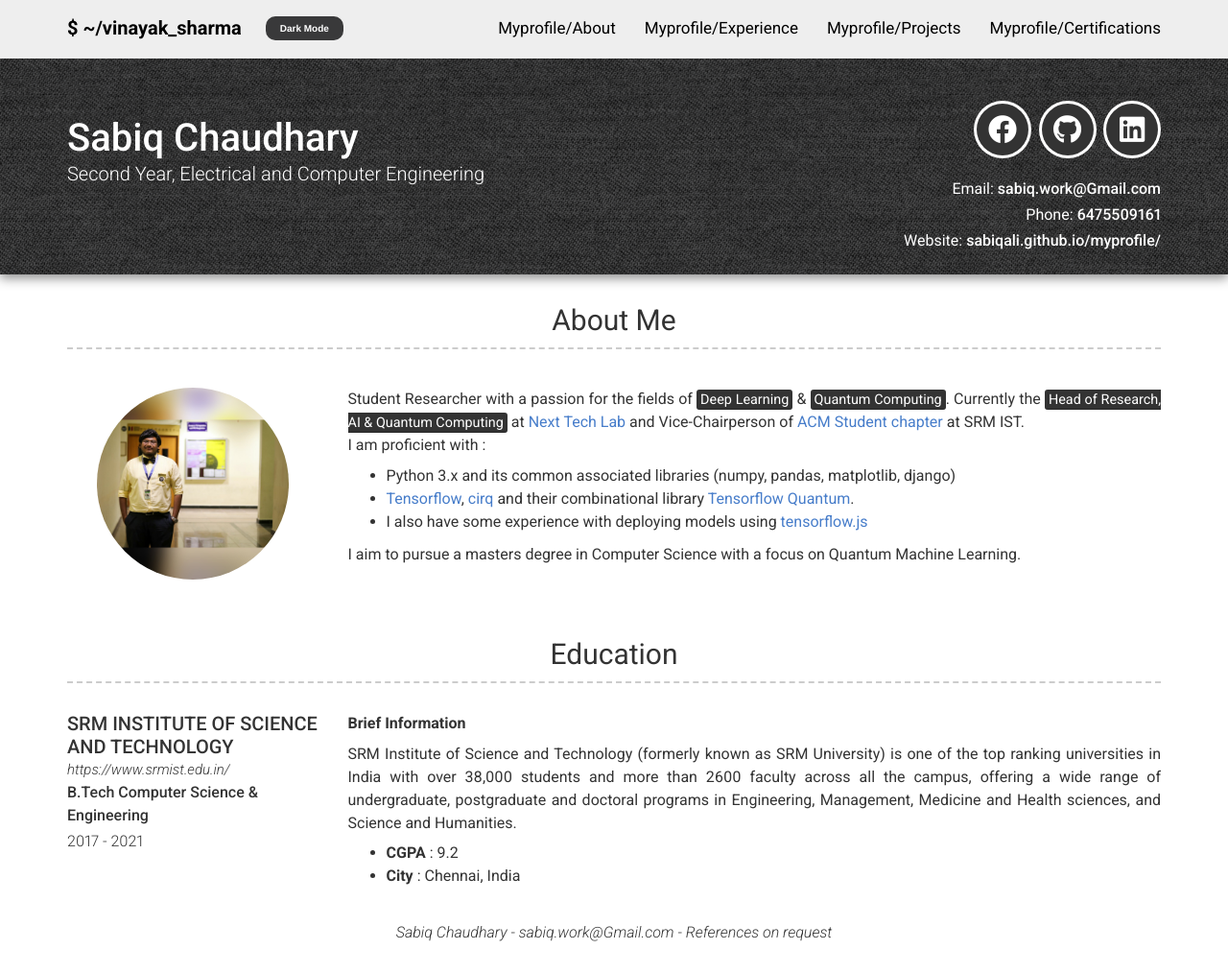
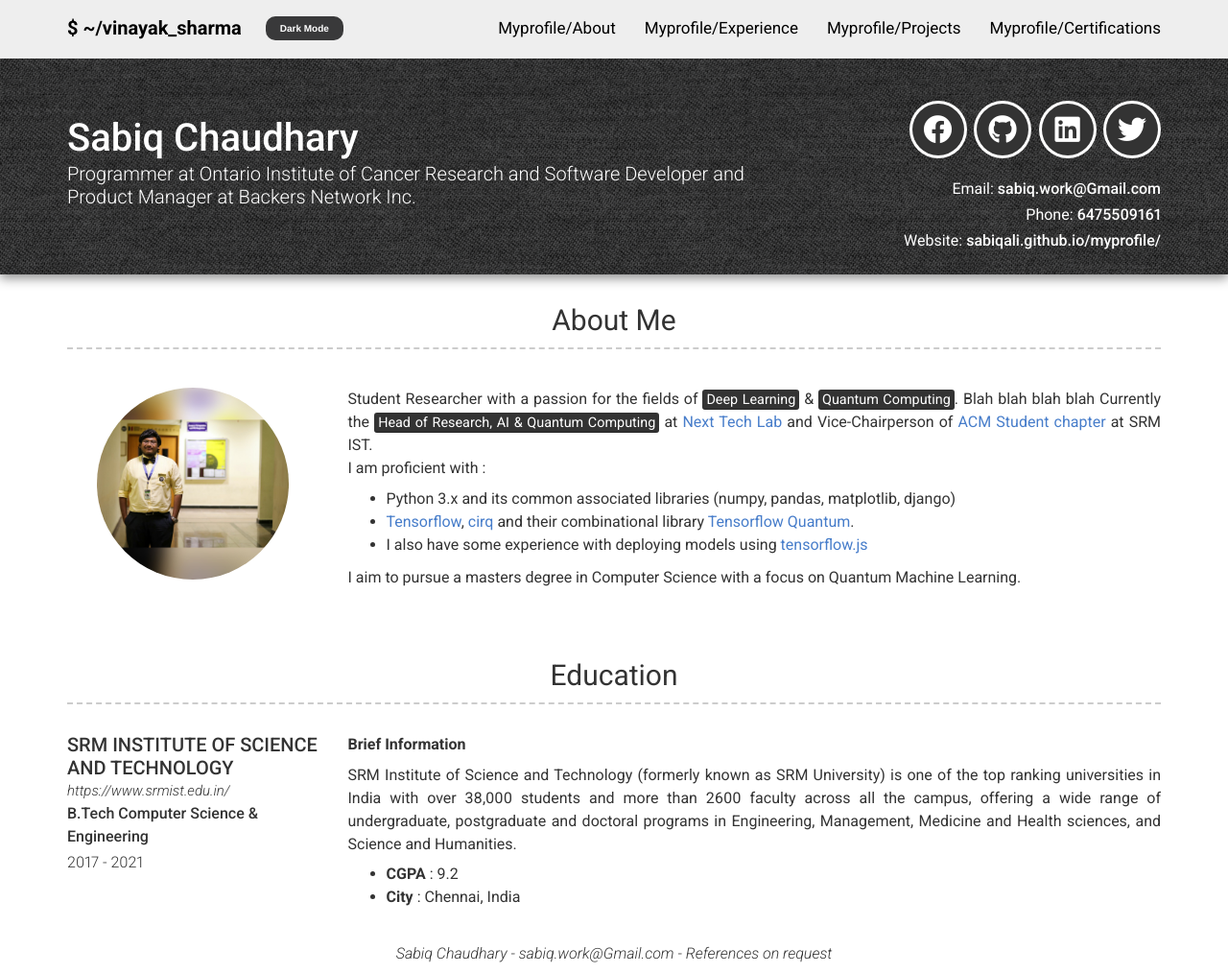
Before and after one commit to sabiqali/sabiq.github.io, a Jekyll site: the page built from pages/about.html, in a window 1280 px wide and 1014 px high. Shown: the whole window at 96% size. Built offline with Jekyll 4.4.1, drawn with Linux system fonts in a browser that asks for light colours; nearby versions of some CDN libraries.

```diff
--- a/_config.yml
+++ b/_config.yml
@@ -1,9 +1,9 @@
-repository: sabiqali/myprofile/
+repository: sabiqali/myprofile-arch/
 favicon: images/fav.ico``
 
 # Personal info
 name: Sabiq Chaudhary
-title: Second Year, Electrical and Computer Engineering
+title: Programmer at Ontario Institute of Cancer Research and Software Developer and Product Manager at Backers Network Inc.
 email: sabiq.work@Gmail.com
 phone: "6475509161"
 website: sabiqali.github.io/myprofile/
@@ -11,7 +11,7 @@ website: sabiqali.github.io/myprofile/
 darkmode: false
 
 # Social links
-#twitter_username: jekyllrb
+twitter_username: sabiq_chaudhary
 github_username:  sabiqali
 #stackoverflow_username: 8700517/vinayak-sharma
 facebook_username: sabiqchaudhary
@@ -38,6 +38,7 @@ linkedin_username: sabiqchaudhary
 about_profile_image: images/picture.jpg
 about_content: | # this will include new lines to allow paragraphs
   Student Researcher with a passion for the fields of <mark>Deep Learning</mark> & <mark>Quantum Computing</mark>.
+  Blah blah blah blah
   Currently the <mark>Head of Research, AI & Quantum Computing</mark> at [Next Tech Lab](https://nextech.io/) and Vice-Chairperson of
   [ACM Student chapter](https://www.facebook.com/SRMACM/) at SRM IST. <br>
   I am proficient with :
```
